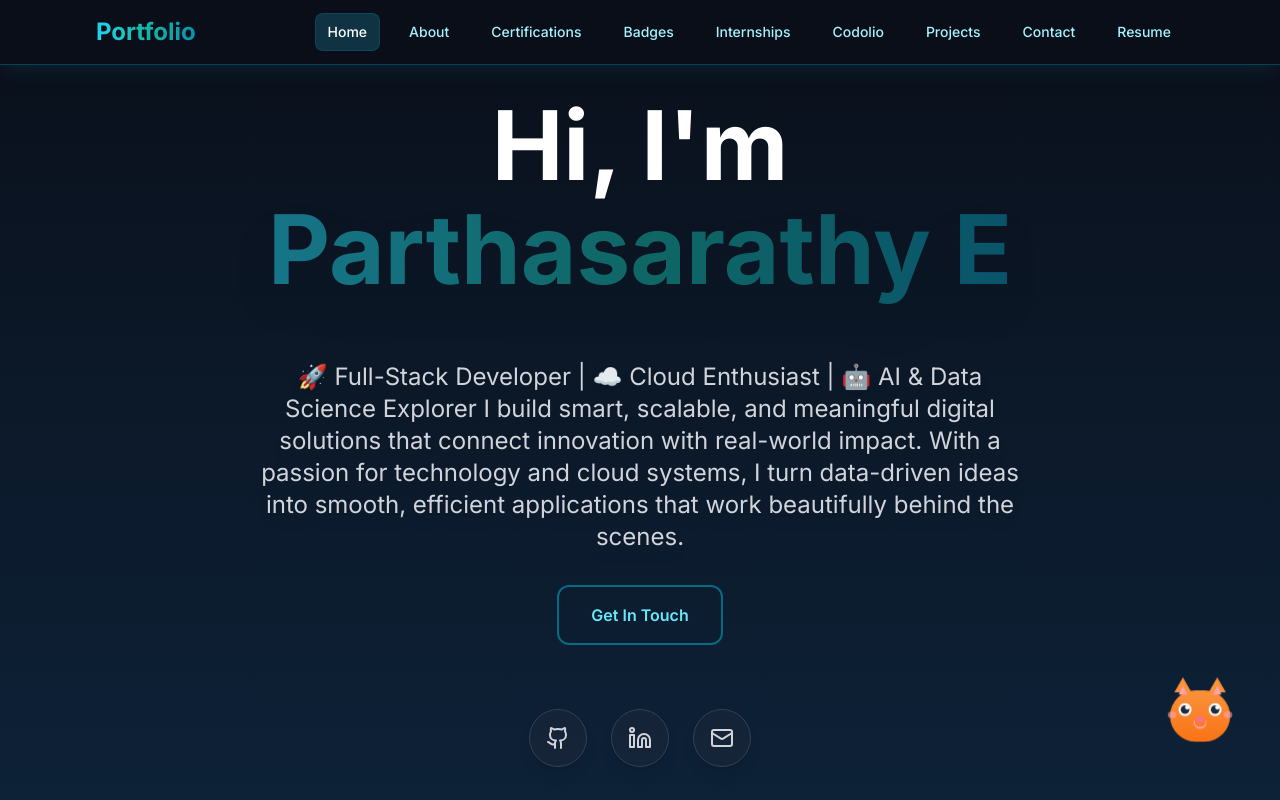
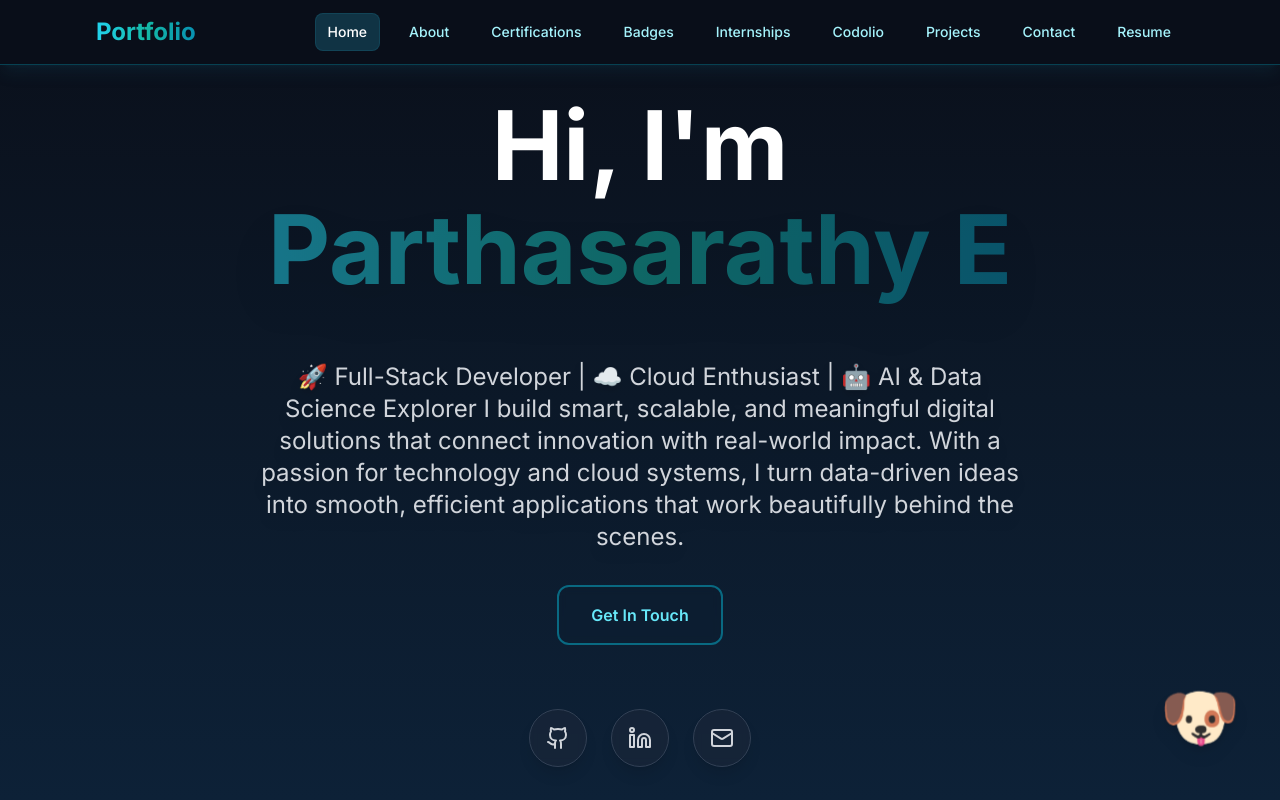
Before and after one commit to sara020706/Portfolio-by-sara, a React (Vite) app in the folder project/: page / in a window 1280 px wide. Shown: the top 800 px of the page. Built offline with nearby package versions, Linux system fonts and the light colour scheme.

Commit message:
changed the 3d component

```diff
--- a/project/src/components/Corner3D.tsx
+++ b/project/src/components/Corner3D.tsx
@@ -89,70 +89,12 @@ const Corner3D: React.FC = () => {
           className="w-full h-full flex items-center justify-center"
           style={{ transformStyle: 'preserve-3d', willChange: 'transform', transition: 'transform 300ms ease' }}
         >
-          {/* 3D Fox/Cat Animal */}
+          {/* Cute emoji animal */}
           <div
-            className="relative"
+            className="text-6xl select-none cursor-pointer drop-shadow-lg"
             style={{ transform: 'translateZ(48px)' }}
           >
-            {/* Face */}
-            <div className="w-14 h-12 bg-gradient-to-b from-orange-400 to-orange-500 rounded-full relative">
-              {/* Ears */}
-              <div
-                className="absolute -top-3 left-1 w-0 h-0"
-                style={{
-                  borderLeft: '8px solid transparent',
-                  borderRight: '8px solid transparent',
-                  borderBottom: '14px solid #fb923c'
-                }}
-              />
-              <div
-                className="absolute -top-3 right-1 w-0 h-0"
-                style={{
-                  borderLeft: '8px solid transparent',
-                  borderRight: '8px solid transparent',
-                  borderBottom: '14px solid #fb923c'
-                }}
-              />
-              {/* Inner ears */}
-              <div
-                className="absolute -top-1 left-2 w-0 h-0"
-                style={{
-                  borderLeft: '4px solid transparent',
-                  borderRight: '4px solid transparent',
-                  borderBottom: '8px solid #fda4af'
-                }}
-              />
-              <div
-                className="absolute -top-1 right-2 w-0 h-0"
-                style={{
-                  borderLeft: '4px solid transparent',
-                  borderRight: '4px solid transparent',
-                  borderBottom: '8px solid #fda4af'
-                }}
-              />
-
-              {/* Eyes */}
-              <div className="absolute top-3 left-2 w-3 h-3 bg-white rounded-full flex items-center justify-center">
-                <div className="w-2 h-2 bg-slate-800 rounded-full relative">
-                  <div className="absolute top-0 right-0 w-1 h-1 bg-white rounded-full" />
-                </div>
-              </div>
-              <div className="absolute top-3 right-2 w-3 h-3 bg-white rounded-full flex items-center justify-center">
-                <div className="w-2 h-2 bg-slate-800 rounded-full relative">
-                  <div className="absolute top-0 right-0 w-1 h-1 bg-white rounded-full" />
-                </div>
-              </div>
-
-              {/* Nose */}
-              <div className="absolute top-6 left-1/2 -translate-x-1/2 w-2 h-1.5 bg-rose-400 rounded-full" />
-
-              {/* Mouth */}
-              <div className="absolute top-7 left-1/2 -translate-x-1/2 w-3 h-2 border-b-2 border-l border-r border-rose-300 rounded-b-full" />
-
-              {/* Cheeks */}
-              <div className="absolute top-5 -left-0.5 w-2 h-1.5 bg-rose-300/60 rounded-full" />
-              <div className="absolute top-5 -right-0.5 w-2 h-1.5 bg-rose-300/60 rounded-full" />
-            </div>
+            <span role="img" aria-label="dog">&#128054;</span>
           </div>
         </div>
       </div>
```
